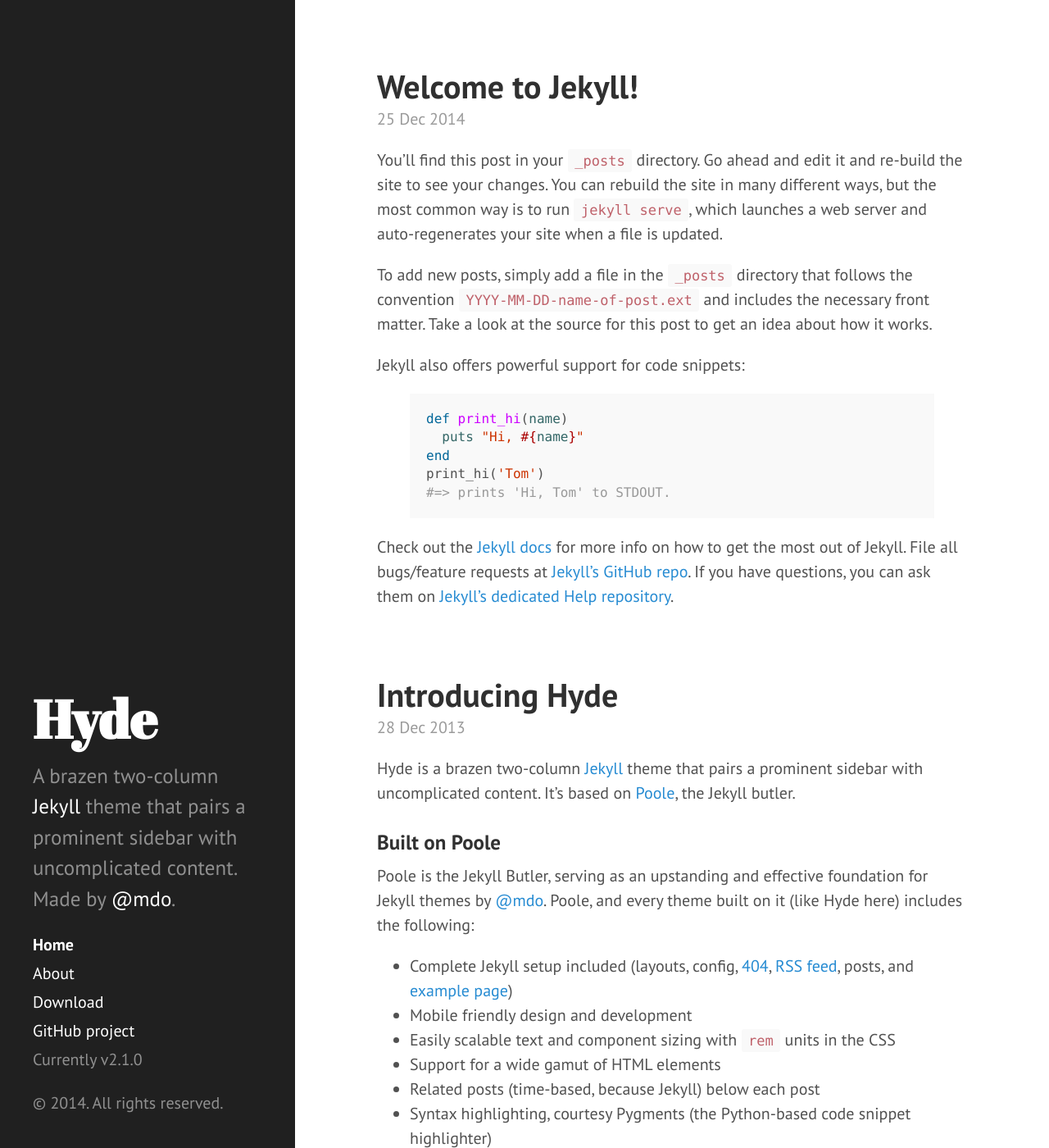
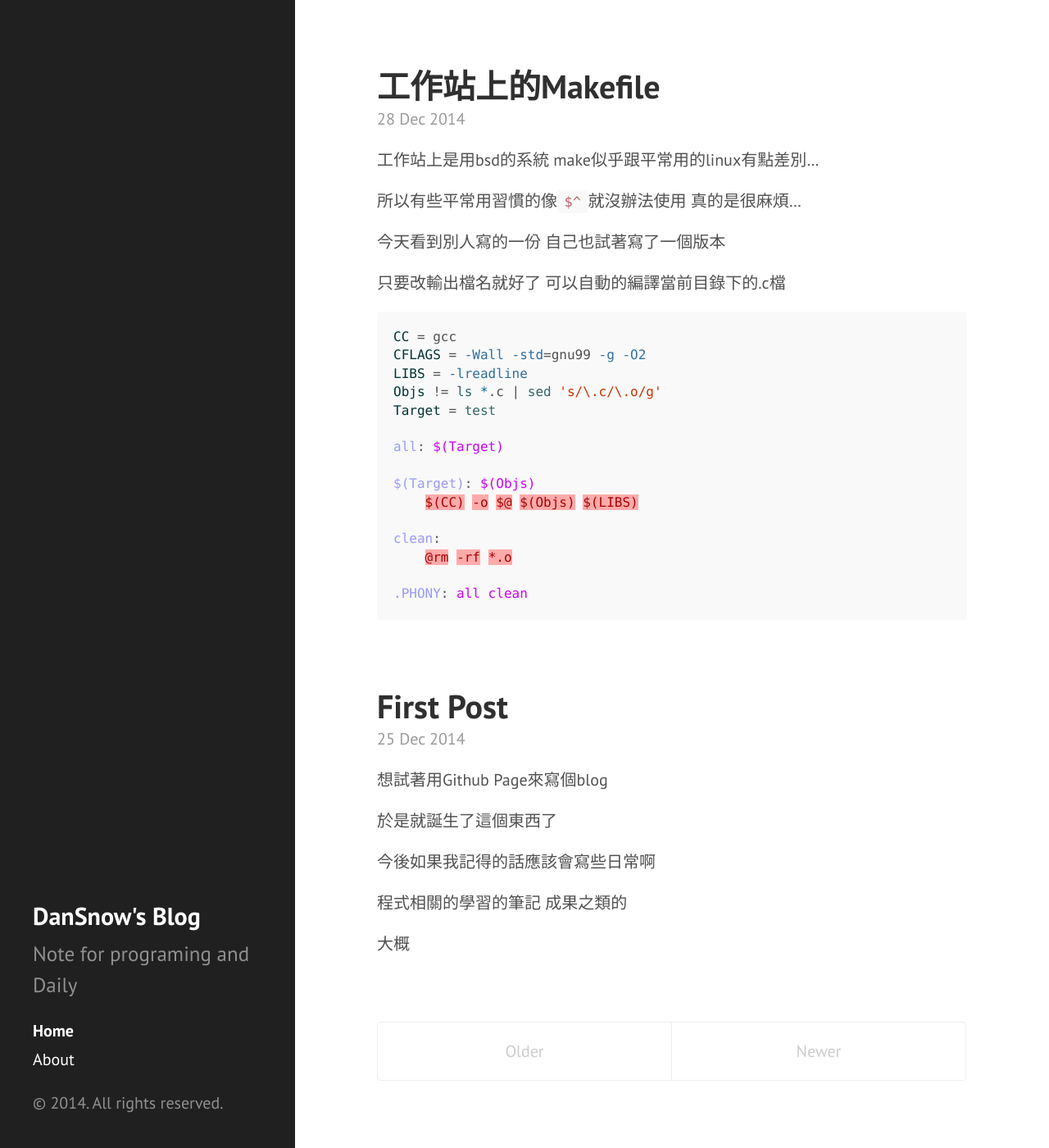
Before and after one commit to DanSnow/DanSnow.github.io, a Jekyll site: the page built from index.html, in a window 1280 px wide and 1400 px high. Shown: the whole window at 82% size. Built offline with Jekyll 4.4.1, drawn with Linux system fonts in a browser that asks for light colours; Markdown is read by kramdown in place of the engine named in the settings; the list of posts is cut into pages by our own code; some of the changed text lies outside the part shown.

Commit message:
Update: Add post and setting

```diff
--- a/_config.yml
+++ b/_config.yml
@@ -7,20 +7,17 @@
 relative_permalinks: true
 
 # Setup
-title:            Hyde
-tagline:          'A Jekyll theme'
-description:      'A brazen two-column <a href="http://jekyllrb.com" target="_blank">Jekyll</a> theme that pairs a prominent sidebar with uncomplicated content. Made by <a href="https://twitter.com/mdo" target="_blank">@mdo</a>.'
-url:              http://hyde.getpoole.com
+title:            DanSnow's Blog
+tagline:          'Tag:'
+description: >
+  Note for programing and Daily
+url:              http://DanSnow.github.io
 baseurl:          /
 
 author:
-  name:           'Mark Otto'
-  url:            https://twitter.com/mdo
+  name:           'DanSnow'
 
 paginate:         5
 
 # Custom vars
 version:          2.1.0
-
-github:
-  repo:           https://github.com/poole/hyde
--- a/_includes/sidebar.html
+++ b/_includes/sidebar.html
@@ -1,11 +1,11 @@
 <div class="sidebar">
   <div class="container sidebar-sticky">
     <div class="sidebar-about">
-      <h1>
+      <h2>
         <a href="{{ site.baseurl }}">
           {{ site.title }}
         </a>
-      </h1>
+      </h2>
       <p class="lead">{{ site.description }}</p>
     </div>
 
@@ -26,9 +26,6 @@
         {% endif %}
       {% endfor %}
 
-      <a class="sidebar-nav-item" href="{{ site.github.repo }}/archive/v{{ site.version }}.zip">Download</a>
-      <a class="sidebar-nav-item" href="{{ site.github.repo }}">GitHub project</a>
-      <span class="sidebar-nav-item">Currently v{{ site.version }}</span>
     </nav>
 
     <p>&copy; {{ site.time | date: '%Y' }}. All rights reserved.</p>
--- a/_posts/2012-02-06-whats-jekyll.md
+++ /dev/null
@@ -1,12 +0,0 @@
----
-layout: post
-title: What's Jekyll?
----
-
-[Jekyll](http://jekyllrb.com) is a static site generator, an open-source tool for creating simple yet powerful websites of all shapes and sizes. From [the project's readme](https://github.com/mojombo/jekyll/blob/master/README.markdown):
-
-  > Jekyll is a simple, blog aware, static site generator. It takes a template directory [...] and spits out a complete, static website suitable for serving with Apache or your favorite web server. This is also the engine behind GitHub Pages, which you can use to host your project’s page or blog right here from GitHub.
-
-It's an immensely useful tool and one we encourage you to use here with Hyde.
-
-Find out more by [visiting the project on GitHub](https://github.com/mojombo/jekyll).
--- a/_posts/2012-02-07-example-content.md
+++ /dev/null
@@ -1,138 +0,0 @@
----
-layout: post
-title: Example content
----
-
-
-<div class="message">
-  Howdy! This is an example blog post that shows several types of HTML content supported in this theme.
-</div>
-
-Cum sociis natoque penatibus et magnis <a href="#">dis parturient montes</a>, nascetur ridiculus mus. *Aenean eu leo quam.* Pellentesque ornare sem lacinia quam venenatis vestibulum. Sed posuere consectetur est at lobortis. Cras mattis consectetur purus sit amet fermentum.
-
-> Curabitur blandit tempus porttitor. Nullam quis risus eget urna mollis ornare vel eu leo. Nullam id dolor id nibh ultricies vehicula ut id elit.
-
-Etiam porta **sem malesuada magna** mollis euismod. Cras mattis consectetur purus sit amet fermentum. Aenean lacinia bibendum nulla sed consectetur.
-
-## Inline HTML elements
-
-HTML defines a long list of available inline tags, a complete list of which can be found on the [Mozilla Developer Network](https://developer.mozilla.org/en-US/docs/Web/HTML/Element).
-
-- **To bold text**, use `<strong>`.
-- *To italicize text*, use `<em>`.
-- Abbreviations, like <abbr title="HyperText Markup Langage">HTML</abbr> should use `<abbr>`, with an optional `title` attribute for the full phrase.
-- Citations, like <cite>&mdash; Mark otto</cite>, should use `<cite>`.
-- <del>Deleted</del> text should use `<del>` and <ins>inserted</ins> text should use `<ins>`.
-- Superscript <sup>text</sup> uses `<sup>` and subscript <sub>text</sub> uses `<sub>`.
-
-Most of these elements are styled by browsers with few modifications on our part.
-
-## Heading
-
-Vivamus sagittis lacus vel augue rutrum faucibus dolor auctor. Duis mollis, est non commodo luctus, nisi erat porttitor ligula, eget lacinia odio sem nec elit. Morbi leo risus, porta ac consectetur ac, vestibulum at eros.
-
-### Code
-
-Cum sociis natoque penatibus et magnis dis `code element` montes, nascetur ridiculus mus.
-
-{% highlight js %}
-// Example can be run directly in your JavaScript console
-
-// Create a function that takes two arguments and returns the sum of those arguments
-var adder = new Function("a", "b", "return a + b");
-
-// Call the function
-adder(2, 6);
-// > 8
-{% endhighlight %}
-
-Aenean lacinia bibendum nulla sed consectetur. Etiam porta sem malesuada magna mollis euismod. Fusce dapibus, tellus ac cursus commodo, tortor mauris condimentum nibh, ut fermentum massa.
-
-### Gists via GitHub Pages
-
-Vestibulum id ligula porta felis euismod semper. Nullam quis risus eget urna mollis ornare vel eu leo. Donec sed odio dui.
-
-{% gist 5555251 gist.md %}
-
-Aenean eu leo quam. Pellentesque ornare sem lacinia quam venenatis vestibulum. Nullam quis risus eget urna mollis ornare vel eu leo. Cum sociis natoque penatibus et magnis dis parturient montes, nascetur ridiculus mus. Donec sed odio dui. Vestibulum id ligula porta felis euismod semper.
-
-### Lists
-
-Cum sociis natoque penatibus et magnis dis parturient montes, nascetur ridiculus mus. Aenean lacinia bibendum nulla sed consectetur. Etiam porta sem malesuada magna mollis euismod. Fusce dapibus, tellus ac cursus commodo, tortor mauris condimentum nibh, ut fermentum massa justo sit amet risus.
-
-* Praesent commodo cursus magna, vel scelerisque nisl consectetur et.
-* Donec id elit non mi porta gravida at eget metus.
-* Nulla vitae elit libero, a pharetra augue.
-
-Donec ullamcorper nulla non metus auctor fringilla. Nulla vitae elit libero, a pharetra augue.
-
-1. Vestibulum id ligula porta felis euismod semper.
-2. Cum sociis natoque penatibus et magnis dis parturient montes, nascetur ridiculus mus.
-3. Maecenas sed diam eget risus varius blandit sit amet non magna.
-
-Cras mattis consectetur purus sit amet fermentum. Sed posuere consectetur est at lobortis.
-
-<dl>
-  <dt>HyperText Markup Language (HTML)</dt>
-  <dd>The language used to describe and define the content of a Web page</dd>
-
-  <dt>Cascading Style Sheets (CSS)</dt>
-  <dd>Used to describe the appearance of Web content</dd>
-
-  <dt>JavaScript (JS)</dt>
-  <dd>The programming language used to build advanced Web sites and applications</dd>
-</dl>
-
-Integer posuere erat a ante venenatis dapibus posuere velit aliquet. Morbi leo risus, porta ac consectetur ac, vestibulum at eros. Nullam quis risus eget urna mollis ornare vel eu leo.
-
-### Images
-
-Quisque consequat sapien eget quam rhoncus, sit amet laoreet diam tempus. Aliquam aliquam metus erat, a pulvinar turpis suscipit at.
-
-![placeholder](http://placehold.it/800x400 "Large example image")
-![placeholder](http://placehold.it/400x200 "Medium example image")
-![placeholder](http://placehold.it/200x200 "Small example image")
-
-### Tables
-
-Aenean lacinia bibendum nulla sed consectetur. Lorem ipsum dolor sit amet, consectetur adipiscing elit.
-
-<table>
-  <thead>
-    <tr>
-      <th>Name</th>
-      <th>Upvotes</th>
-      <th>Downvotes</th>
-    </tr>
-  </thead>
-  <tfoot>
-    <tr>
-      <td>Totals</td>
-      <td>21</td>
-      <td>23</td>
-    </tr>
-  </tfoot>
-  <tbody>
-    <tr>
-      <td>Alice</td>
-      <td>10</td>
-      <td>11</td>
-    </tr>
-    <tr>
-      <td>Bob</td>
-      <td>4</td>
-      <td>3</td>
-    </tr>
-    <tr>
-      <td>Charlie</td>
-      <td>7</td>
-      <td>9</td>
-    </tr>
-  </tbody>
-</table>
-
-Nullam id dolor id nibh ultricies vehicula ut id elit. Sed posuere consectetur est at lobortis. Nullam quis risus eget urna mollis ornare vel eu leo.
-
------
-
-Want to see something else added? <a href="https://github.com/poole/poole/issues/new">Open an issue.</a>
--- a/_posts/2013-12-28-introducing-hyde.md
+++ /dev/null
@@ -1,37 +0,0 @@
----
-layout: post
-title: Introducing Hyde
----
-
-Hyde is a brazen two-column [Jekyll](http://jekyllrb.com) theme that pairs a prominent sidebar with uncomplicated content. It's based on [Poole](http://getpoole.com), the Jekyll butler.
-
-### Built on Poole
-
-Poole is the Jekyll Butler, serving as an upstanding and effective foundation for Jekyll themes by [@mdo](https://twitter.com/mdo). Poole, and every theme built on it (like Hyde here) includes the following:
-
-* Complete Jekyll setup included (layouts, config, [404](/404), [RSS feed](/atom.xml), posts, and [example page](/about))
-* Mobile friendly design and development
-* Easily scalable text and component sizing with `rem` units in the CSS
-* Support for a wide gamut of HTML elements
-* Related posts (time-based, because Jekyll) below each post
-* Syntax highlighting, courtesy Pygments (the Python-based code snippet highlighter)
-
-### Hyde features
-
-In addition to the features of Poole, Hyde adds the following:
-
-* Sidebar includes support for textual modules and a dynamically generated navigation with active link support
-* Two orientations for content and sidebar, default (left sidebar) and [reverse](https://github.com/poole/lanyon#reverse-layout) (right sidebar), available via `<body>` classes
-* [Eight optional color schemes](https://github.com/poole/hyde#themes), available via `<body>` classes
-
-[Head to the readme](https://github.com/poole/hyde#readme) to learn more.
-
-### Browser support
-
-Hyde is by preference a forward-thinking project. In addition to the latest versions of Chrome, Safari (mobile and desktop), and Firefox, it is only compatible with Internet Explorer 9 and above.
-
-### Download
-
-Hyde is developed on and hosted with GitHub. Head to the <a href="https://github.com/poole/hyde">GitHub repository</a> for downloads, bug reports, and features requests.
-
-Thanks!
--- /dev/null
+++ b/_posts/2014-12-25-First-Post.md
@@ -0,0 +1,15 @@
+---
+layout: post
+title: "First Post"
+date: 2014-12-25 11:41
+categories: daily site
+---
+想試著用Github Page來寫個blog
+
+於是就誕生了這個東西了
+
+今後如果我記得的話應該會寫些日常啊
+
+程式相關的學習的筆記 成果之類的
+
+大概
--- a/_posts/2014-12-25-welcome-to-jekyll.markdown
+++ /dev/null
@@ -1,25 +0,0 @@
----
-layout: post
-title:  "Welcome to Jekyll!"
-date:   2014-12-25 15:34:49
-categories: jekyll update
----
-You’ll find this post in your `_posts` directory. Go ahead and edit it and re-build the site to see your changes. You can rebuild the site in many different ways, but the most common way is to run `jekyll serve`, which launches a web server and auto-regenerates your site when a file is updated.
-
-To add new posts, simply add a file in the `_posts` directory that follows the convention `YYYY-MM-DD-name-of-post.ext` and includes the necessary front matter. Take a look at the source for this post to get an idea about how it works.
-
-Jekyll also offers powerful support for code snippets:
-
-{% highlight ruby %}
-def print_hi(name)
-  puts "Hi, #{name}"
-end
-print_hi('Tom')
-#=> prints 'Hi, Tom' to STDOUT.
-{% endhighlight %}
-
-Check out the [Jekyll docs][jekyll] for more info on how to get the most out of Jekyll. File all bugs/feature requests at [Jekyll’s GitHub repo][jekyll-gh]. If you have questions, you can ask them on [Jekyll’s dedicated Help repository][jekyll-help].
-
-[jekyll]:      http://jekyllrb.com
-[jekyll-gh]:   https://github.com/jekyll/jekyll
-[jekyll-help]: https://github.com/jekyll/jekyll-help
--- a/about.md
+++ b/about.md
@@ -1,11 +1,9 @@
 ---
 layout: page
-title: About
-permalink: /about/
+title: "About"
+date: 2014-12-26 13:10
+categories: site
+permalinl: /about/
 ---
 
-This is the base Jekyll theme. You can find out more info about customizing your Jekyll theme, as well as basic Jekyll usage documentation at [jekyllrb.com](http://jekyllrb.com/)
-
-You can find the source code for the Jekyll new theme at: [github.com/jglovier/jekyll-new](https://github.com/jglovier/jekyll-new)
-
-You can find the source code for Jekyll at [github.com/jekyll/jekyll](https://github.com/jekyll/jekyll)
+test
```
Also changed, not shown: _posts/2014-12-28-工作站上的Makefile.md (added, +32 -0 lines), public/apple-touch-icon-144-precomposed.png (deleted), public/favicon.ico (deleted), 1 other file.
